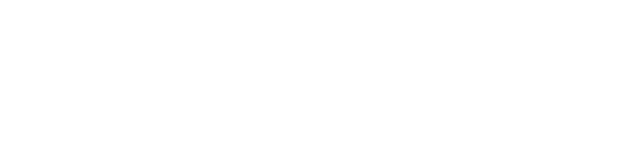
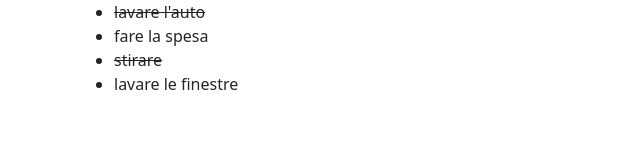
Before and after one commit to DezVibez/vue-todolist, a plain HTML site: page index.html in a window 1280 px wide. Shown: the whole page, without its empty margins (0-640 px from the left). Drawn offline with nearby package versions, Linux system fonts and the light colour scheme.

Commit message:
MILESTONE 1

```diff
--- a/index.html
+++ b/index.html
@@ -4,7 +4,7 @@
     <meta charset="UTF-8">
     <meta http-equiv="X-UA-Compatible" content="IE=edge">
     <meta name="viewport" content="width=device-width, initial-scale=1.0">
-    <title><!--TITOLO--></title>
+    <title>Vue TodoList</title>
 
     <!--Importo Bootstrap ICONS-->
     <link rel="stylesheet" href="https://cdn.jsdelivr.net/npm/bootstrap-icons@1.8.3/font/bootstrap-icons.css">
@@ -25,6 +25,15 @@
 
     <div id="root">
 
+        <div class="container">
+
+            <ul >
+                <li v-for="task of tasks" :class=" { 'deleted-line' : task.done }"> {{task.text}} </li>
+            </ul>
+
+
+        </div>
+
     </div>
 
 
--- a/script.js
+++ b/script.js
@@ -1,9 +1,44 @@
+/*MILESTONE 1
+Stampare all'interno di una lista, un item per ogni todo.
+Se la proprietà done è uguale a true, visualizzare il testo del todo sbarrato.
+MILESTONE 2
+Visualizzare a fianco ad ogni item ha una "x": cliccando su di essa, il todo viene rimosso dalla lista.
+MILESTONE 3
+Predisporre un campo di input testuale e un pulsante "aggiungi": cliccando sul pulsante, il testo digitato viene letto e utilizzato per creare un nuovo todo, che quindi viene aggiunto alla lista dei todo esistenti.
+Bonus:
+1- oltre al click sul pulsante, intercettare anche il tasto ENTER per aggiungere il todo alla lista
+2- cliccando sul testo dell'item, invertire il valore della proprietà done del todo corrispondente (se done era uguale a false, impostare true e viceversa) */
+
 console.log("Vue js ok", Vue)
 
 const root = new Vue({
     el: "#root",
     data: {
+        tasks:[
+
+        {
+        text: "lavare l'auto",
+        done: true
+        },
+
+        {
+        text: "fare la spesa",
+        done: false
+        },
+
+        {
+        text: "stirare",
+        done: true
+        },
+
+        {
+        text: "lavare le finestre",
+        done: false
+        }
+    ]
 
     },
-    methods:""
+    methods: {
+
+    }
 })
--- a/style.css
+++ b/style.css
@@ -0,0 +1,5 @@
+
+
+.deleted-line {
+    text-decoration-line: line-through;
+}
```
